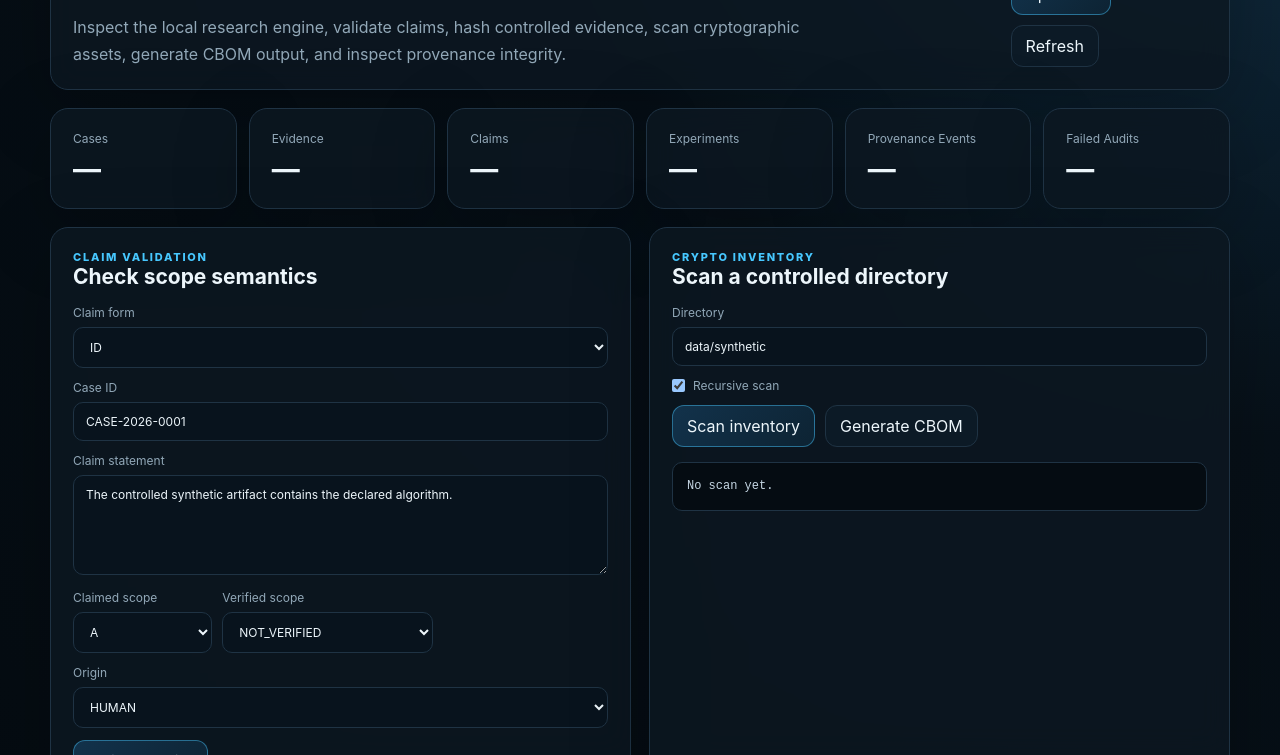
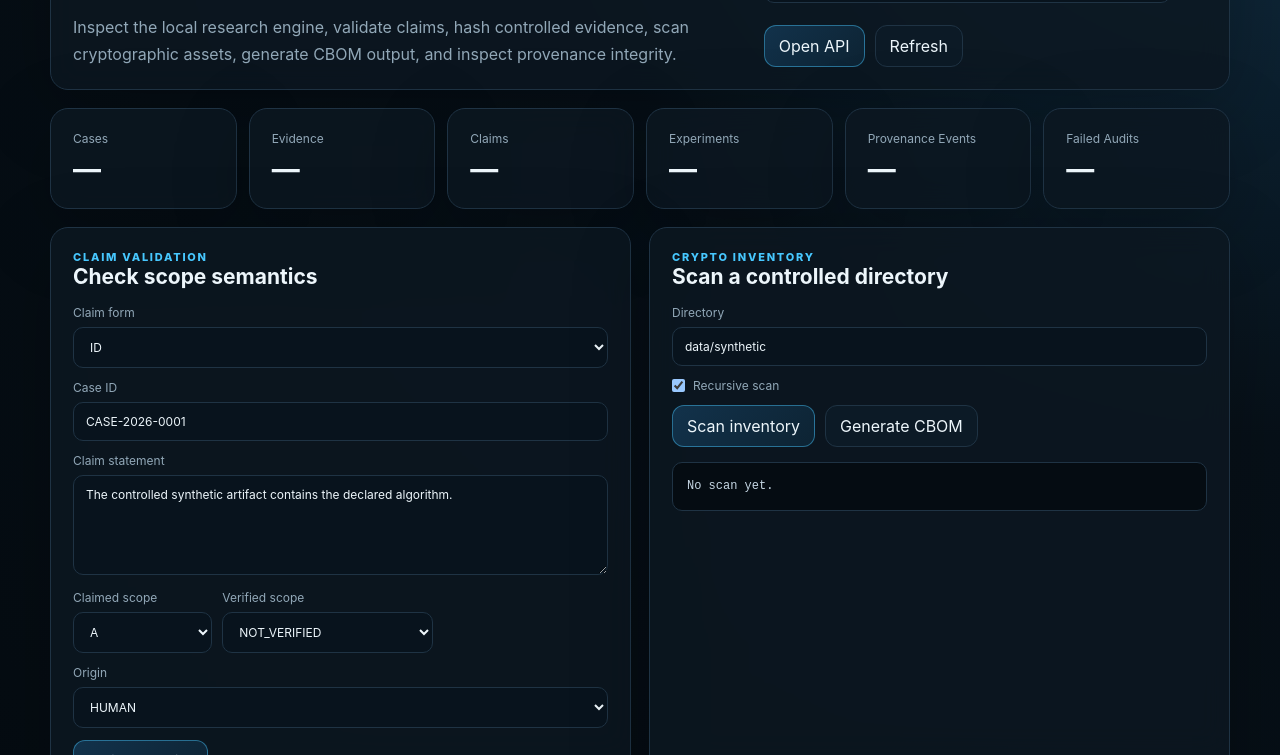
Before and after one commit to vidit-shringi/ECA-PQFA, a plain HTML site: page frontend/index.html in a window 1280 px wide. Shown: the part 345-1100 px from the top of the page. Drawn offline with Linux system fonts and the light colour scheme; files that its build step writes are made by us from their sources; no server answers; files whose address does not match are found by name.

Commit message:
Add transient API-key field for secured deployments

```diff
--- a/frontend/index.html
+++ b/frontend/index.html
@@ -23,7 +23,13 @@
     <h2>Evidence first. Scope explicit. Verification reproducible.</h2>
     <p>Inspect the local research engine, validate claims, hash controlled evidence, scan cryptographic assets, generate CBOM output, and inspect provenance integrity.</p>
   </div>
-  <div class="hero-actions"><a class="button primary" href="/docs">Open API</a><button class="button" id="refresh">Refresh</button></div>
+  <div class="hero-actions">
+    <label class="api-key-label">API key (protected deployments)
+      <input id="api-key" type="password" autocomplete="current-password" placeholder="Enter ECA_PQFA_API_KEY; kept in this page only">
+    </label>
+    <a class="button primary" href="/docs">Open API</a>
+    <button class="button" id="refresh">Refresh</button>
+  </div>
 </section>
 
 <section class="metrics">
```
